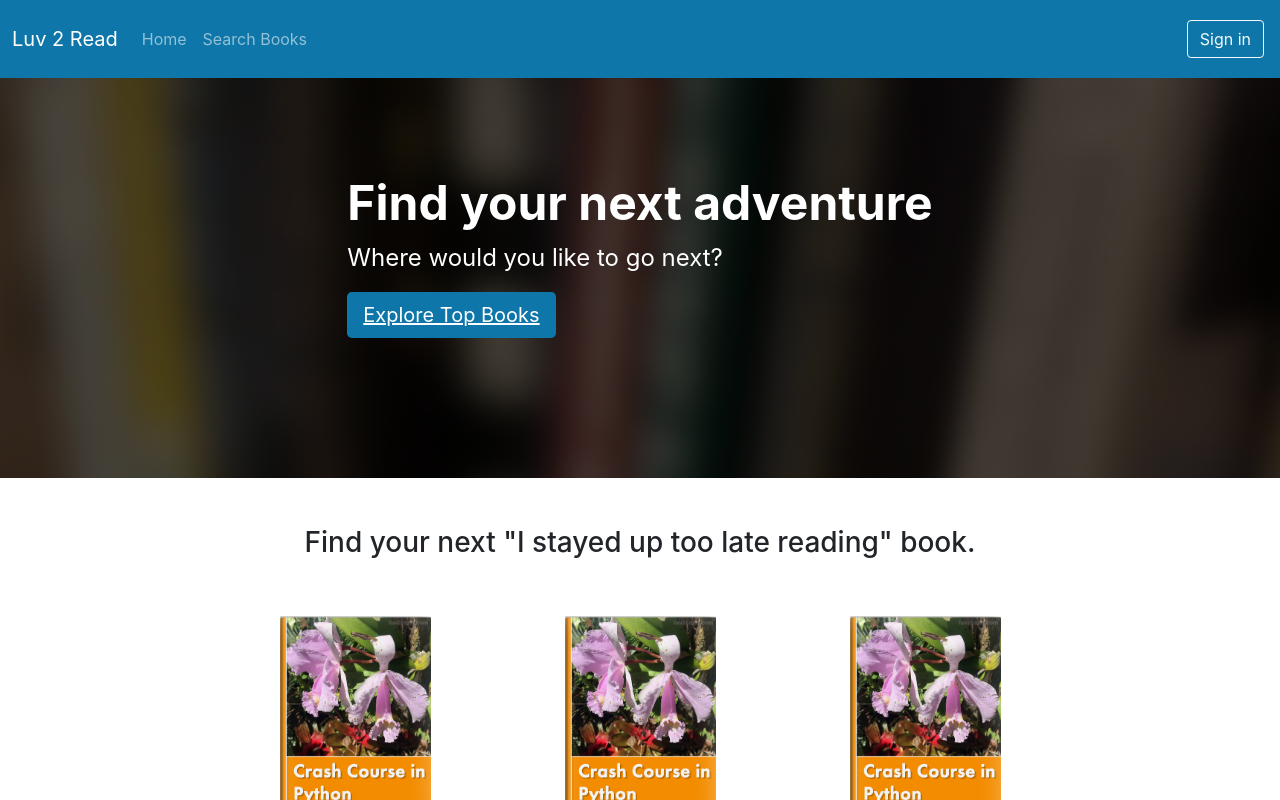
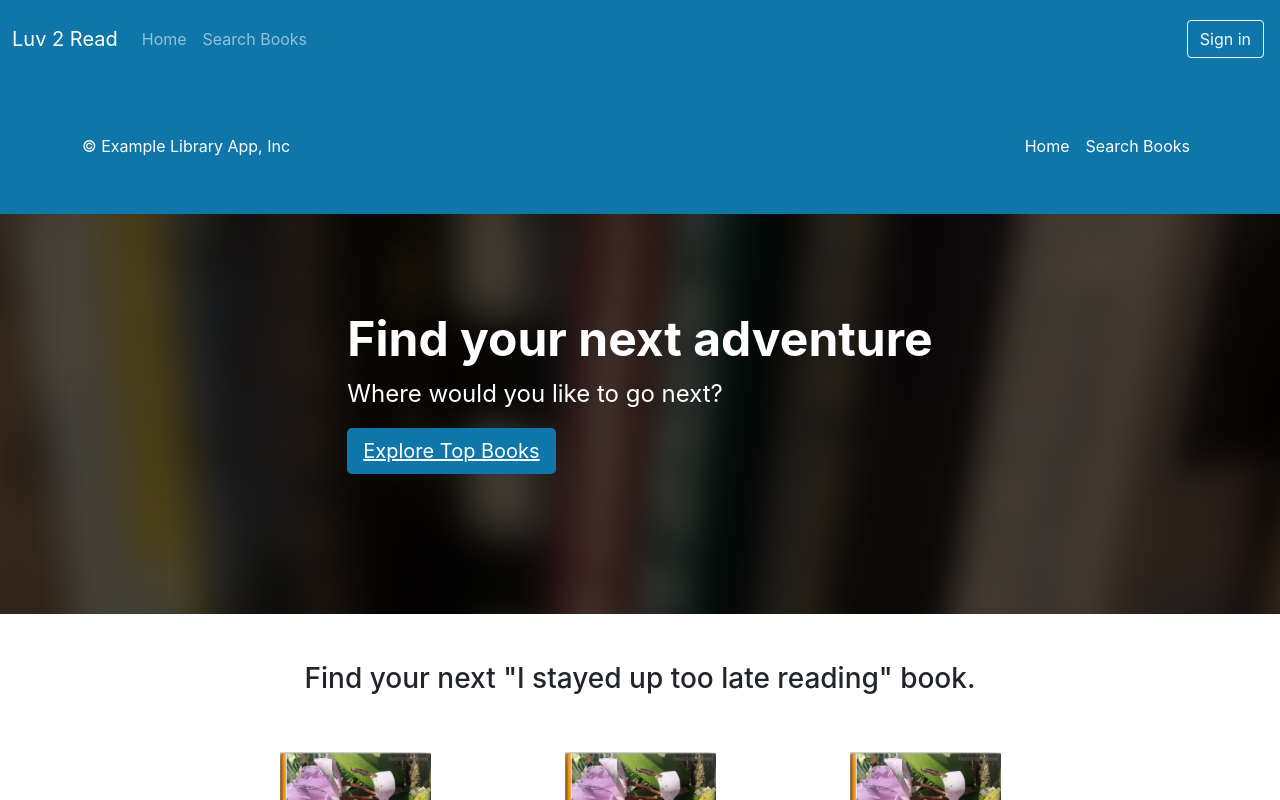
Before and after one commit to KaltrinaDemaj/BookApp, a React (Create React App) app: page / in a window 1280 px wide. Shown: the top 800 px of the page. Built offline with nearby package versions, Linux system fonts and the light colour scheme.

Commit message:
Home Page Clean Up

```diff
--- a/src/App.tsx
+++ b/src/App.tsx
@@ -1,23 +1,15 @@
-import React from 'react';
-import './App.css';
-import { Navbar } from './layouts/NavbarAndFooter/Navbar';
-import { ExoloreTopBooks } from './layouts/Home Page/ExploreTopBooks';
-import { Carousel } from './layouts/Home Page/Carousel';
-import { Heros } from './layouts/Home Page/Heros';
-import { LibraryServices } from './layouts/Home Page/LibraryServices';
-import { Footer } from './layouts/NavbarAndFooter/Footer';
+import React from "react";
+import "./App.css";
+import { Navbar } from "./layouts/NavbarAndFooter/Navbar";
+import { Footer } from "./layouts/NavbarAndFooter/Footer";
+import { HomePage } from "./layouts/Home Page/HomePage";
 
-function App() {
-  return (
-    <div>
-      <Navbar/>
-      <ExoloreTopBooks/>
-      <Carousel/>
-      <Heros/>
-      <LibraryServices/>
-      <Footer/>
-    </div>
-  );
-}
-
-export default App;
+export const App = () => {
+   return (
+      <div>
+         <Navbar />
+         <Footer />
+         <HomePage />
+      </div>
+   );
+};
--- a/src/index.tsx
+++ b/src/index.tsx
@@ -1,14 +1,11 @@
-import React from 'react';
-import ReactDOM from 'react-dom/client';
-import './index.css';
-import App from './App';
+import React from "react";
+import ReactDOM from "react-dom/client";
+import "./index.css";
+import { App } from "./App";
 
-
-const root = ReactDOM.createRoot(
-  document.getElementById('root') as HTMLElement
+const root = ReactDOM.createRoot(document.getElementById("root") as HTMLElement);
+root.render(
+   <React.StrictMode>
+      <App />
+   </React.StrictMode>
 );
-root.render(
-  <React.StrictMode>
-    <App />
-  </React.StrictMode>
-);
--- a/src/layouts/Home Page/ExploreTopBooks.tsx
+++ /dev/null
@@ -1,15 +0,0 @@
-export const ExoloreTopBooks = () => {
-    return(
-        <div className= 'p-5 mb-4 bg-dark header'>
-            <div className='container-fluid py-5 text-white
-                d-flex justify-content-center align-items-center'>
-                <div>
-                    <h1 className='display-5 fw-bold'>Find your next adventure</h1>
-                    <p className='col-md-8 fs-4'>Where would you like to go next?</p>
-                    <a type='button' className='bts main-color btn-lg text-white' href='#'>
-                        Explore Top Books</a>
-                </div>
-            </div>
-        </div>
-    );
-}
--- /dev/null
+++ b/src/layouts/Home Page/HomePage.tsx
@@ -0,0 +1,15 @@
+import { Carousel } from "./components/Carousel";
+import { ExploreTopBooks } from "./components/ExploreTopBooks";
+import { Heros } from "./components/Heros";
+import { LibraryServices } from "./components/LibraryServices";
+
+export const HomePage = () => {
+   return (
+      <>
+         <ExploreTopBooks />
+         <Carousel />
+         <Heros />
+         <LibraryServices />
+      </>
+   );
+};
--- a/src/layouts/Home Page/ReturnBook.tsx
+++ /dev/null
@@ -1,19 +0,0 @@
-import react from 'react'
-
-export const ReturnBook = () => {
-    return(
-        <div className='col-xs-6 col-sm-6 col-md-4 col-lg-3 mb-3'>
-            <div className='text-center'>
-                <img
-                    src={require('./../../Images/BooksImages/book-luv2code-1000.png')}
-                    width='151'
-                    height='233'
-                    alt="book"
-                />
-                <h6 className='mt-2'>Book</h6>
-                <p>Luv2Code</p>
-                <a className='btn main-color text-white' href='#'>Reserve</a>
-        </div>
-    </div>
-    );
-}
--- /dev/null
+++ b/src/layouts/Home Page/components/ExploreTopBooks.tsx
@@ -0,0 +1,18 @@
+export const ExploreTopBooks = () => {
+   return (
+      <div className="p-5 mb-4 bg-dark header">
+         <div
+            className="container-fluid py-5 text-white
+                d-flex justify-content-center align-items-center"
+         >
+            <div>
+               <h1 className="display-5 fw-bold">Find your next adventure</h1>
+               <p className="col-md-8 fs-4">Where would you like to go next?</p>
+               <a type="button" className="bts main-color btn-lg text-white" href="#">
+                  Explore Top Books
+               </a>
+            </div>
+         </div>
+      </div>
+   );
+};
--- /dev/null
+++ b/src/layouts/Home Page/components/ReturnBook.tsx
@@ -0,0 +1,21 @@
+import react from "react";
+
+export const ReturnBook = () => {
+   return (
+      <div className="col-xs-6 col-sm-6 col-md-4 col-lg-3 mb-3">
+         <div className="text-center">
+            <img
+               src={require("../../../Images/BooksImages/book-luv2code-1000.png")}
+               width="151"
+               height="233"
+               alt="book"
+            />
+            <h6 className="mt-2">Book</h6>
+            <p>Luv2Code</p>
+            <a className="btn main-color text-white" href="#">
+               Reserve
+            </a>
+         </div>
+      </div>
+   );
+};
```
Also changed, not shown: src/layouts/Home Page/components/Carousel.tsx (renamed from src/layouts/Home Page/Carousel.tsx), src/layouts/Home Page/components/Heros.tsx (renamed from src/layouts/Home Page/Heros.tsx), src/layouts/Home Page/components/LibraryServices.tsx (renamed from src/layouts/Home Page/LibraryServices.tsx).
